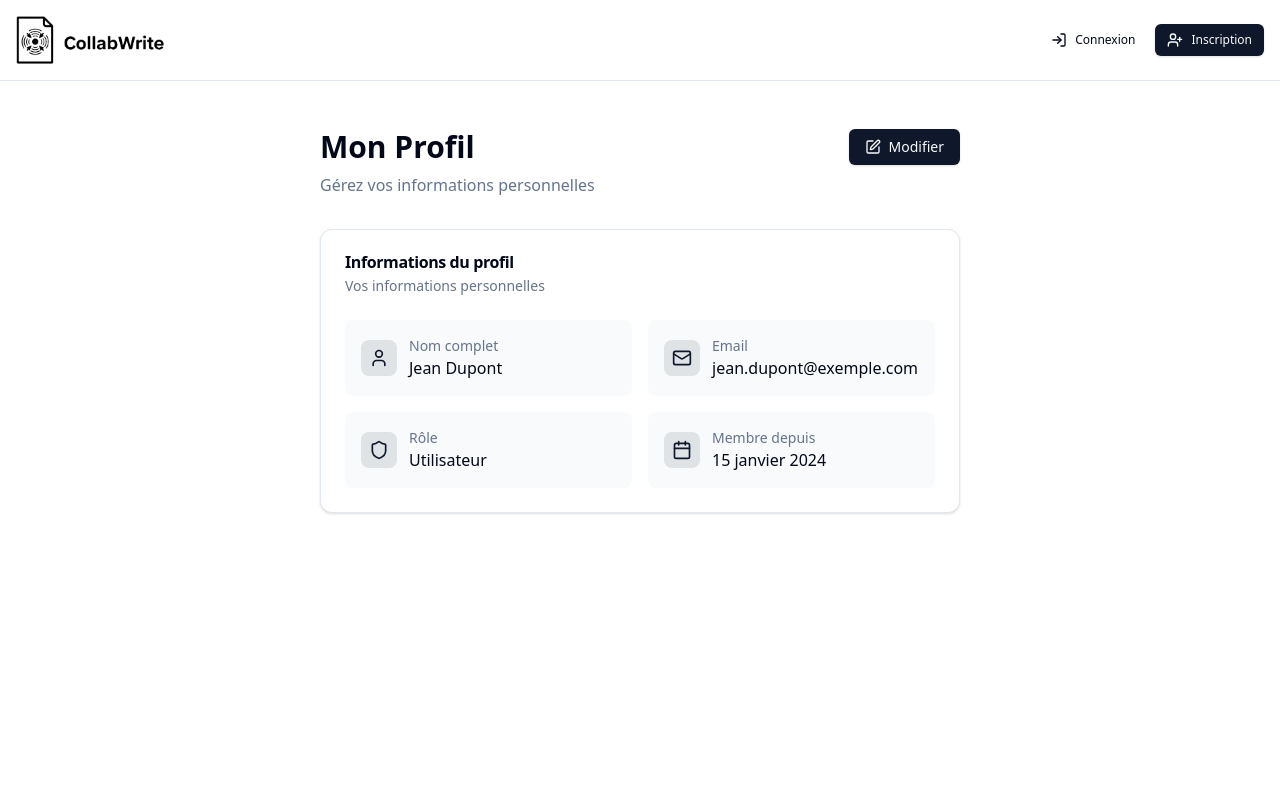
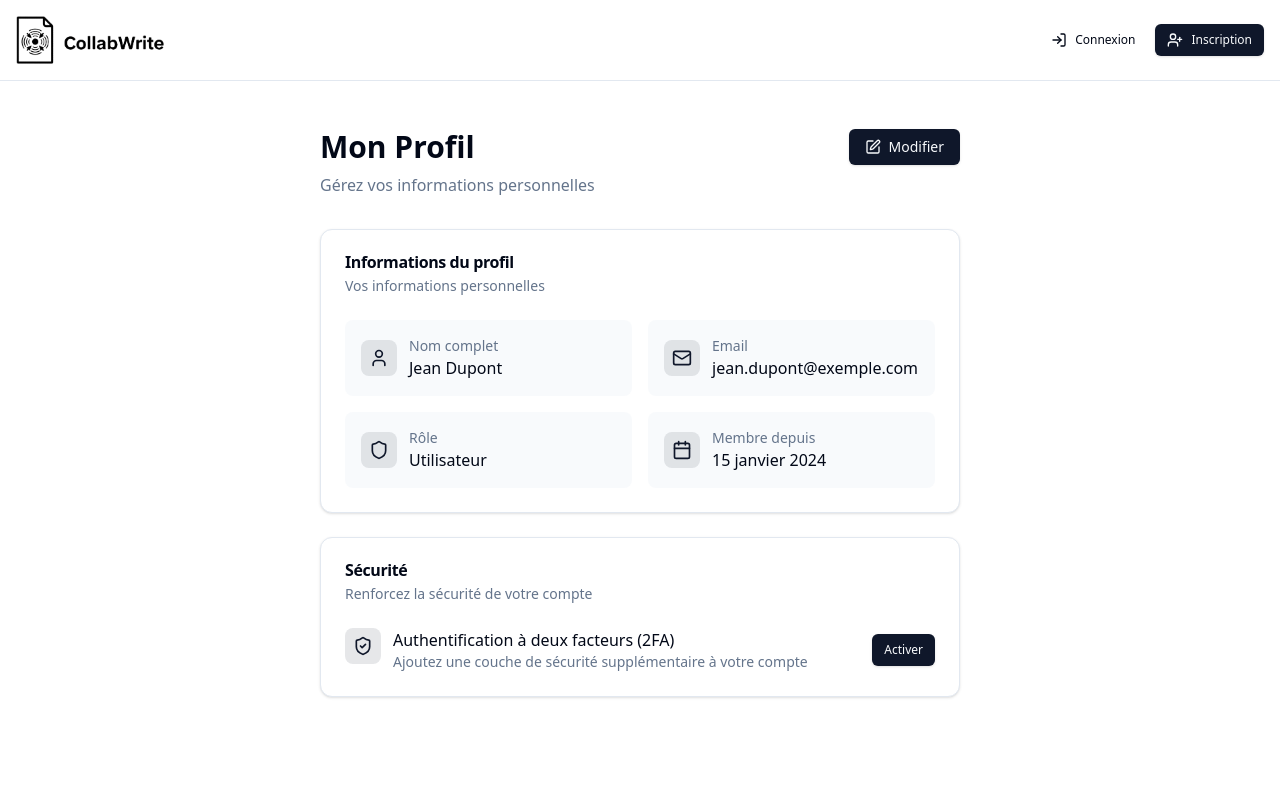
Before and after one commit to AlexisMetton/collabwrite, a React (Vite) app in the folder collabwrite-frontend/: page /profile in a window 1280 px wide. Shown: the top 800 px of the page. Built offline with nearby package versions, Linux system fonts and the light colour scheme.

Commit message:
feat: ajout page profil a2f

```diff
--- a/collabwrite-frontend/src/pages/ProfilePage.tsx
+++ b/collabwrite-frontend/src/pages/ProfilePage.tsx
@@ -1,5 +1,5 @@
 import { useState } from "react"
-import { User, Mail, Calendar, Shield, Save, X, Edit } from "lucide-react"
+import { User, Mail, Calendar, Shield, Save, X, Edit, ShieldCheck } from "lucide-react"
 import { Card, CardContent, CardDescription, CardHeader, CardTitle } from "@/components/ui/card"
 import { Button } from "@/components/ui/button"
 import { Input } from "@/components/ui/input"
@@ -14,6 +14,7 @@ export function ProfilePage() {
   const [currentPassword, setCurrentPassword] = useState("")
   const [newPassword, setNewPassword] = useState("")
   const [confirmPassword, setConfirmPassword] = useState("")
+  const [is2FAEnabled, setIs2FAEnabled] = useState(false)
 
   const role = "Utilisateur"
   const joinDate = "15 janvier 2024"
@@ -35,6 +36,21 @@ export function ProfilePage() {
     setCurrentPassword("")
     setNewPassword("")
     setConfirmPassword("")
+  }
+
+  const handle2FAToggle = () => {
+    // TODO: Implémenter la logique d'activation/désactivation du 2FA
+    if (is2FAEnabled) {
+      // Désactiver le 2FA
+      if (confirm("Êtes-vous sûr de vouloir désactiver l'authentification à deux facteurs ?")) {
+        setIs2FAEnabled(false)
+        alert("Authentification à deux facteurs désactivée")
+      }
+    } else {
+      // Activer le 2FA
+      alert("Fonctionnalité d'activation du 2FA à implémenter")
+      setIs2FAEnabled(true)
+    }
   }
 
   return (
@@ -136,6 +152,48 @@ export function ProfilePage() {
             </CardContent>
           </Card>
 
+          {!isEditing && (
+            <Card>
+              <CardHeader>
+                <CardTitle>Sécurité</CardTitle>
+                <CardDescription>
+                  Renforcez la sécurité de votre compte
+                </CardDescription>
+              </CardHeader>
+              <CardContent>
+                <div className="flex items-center justify-between">
+                  <div className="flex items-start gap-3">
+                    <div className="p-2 bg-primary/10 rounded-lg shrink-0">
+                      <ShieldCheck className="h-5 w-5 text-primary" />
+                    </div>
+                    <div>
+                      <p className="font-medium">Authentification à deux facteurs (2FA)</p>
+                      <p className="text-sm text-muted-foreground">
+                        {is2FAEnabled
+                          ? "L'authentification à deux facteurs est activée"
+                          : "Ajoutez une couche de sécurité supplémentaire à votre compte"}
+                      </p>
+                      {is2FAEnabled && (
+                        <div className="mt-2 inline-flex items-center gap-1.5 px-2 py-1 rounded-md bg-green-500/10 text-green-600 dark:text-green-400 text-xs font-medium">
+                          <ShieldCheck className="h-3 w-3" />
+                          Activé
+                        </div>
+                      )}
+                    </div>
+                  </div>
+                  <Button
+                    type="button"
+                    variant={is2FAEnabled ? "outline" : "default"}
+                    size="sm"
+                    onClick={handle2FAToggle}
+                  >
+                    {is2FAEnabled ? "Désactiver" : "Activer"}
+                  </Button>
+                </div>
+              </CardContent>
+            </Card>
+          )}
+
           {isEditing && (
             <Card>
               <CardHeader>
```
